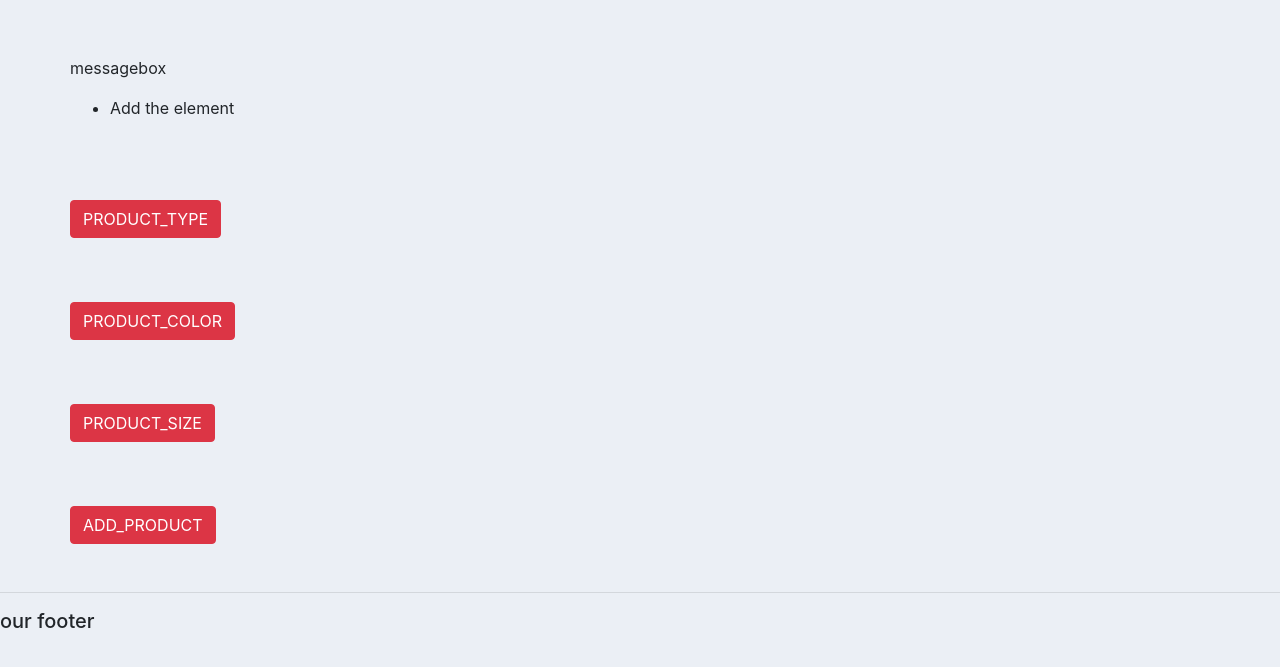
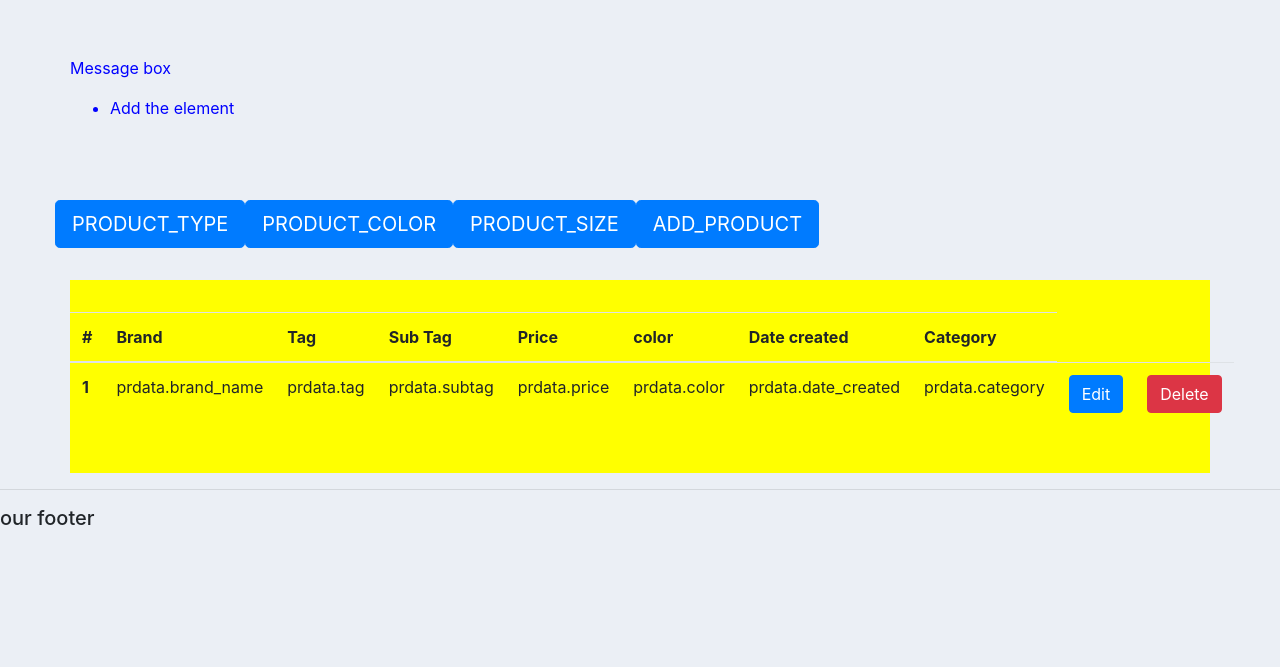
Before and after one commit to ankitrrock/women_fashion, a Django app: page /data/product/ in a window 1280 px wide. Shown: the part 59-726 px from the top of the page. Run offline with Django 3.2, Linux system fonts and the light colour scheme; a user stored in the database is signed in; data comes from the database, SQL or seed files in the repository; tables that the repository leaves empty hold one stand-in row (values such as "Sample post"); some libraries are stand-ins or nearby versions.

Commit message:
add product from front end cms and also see the all product data in cms

```diff
--- a/product/admin.py
+++ b/product/admin.py
@@ -1,9 +1,9 @@
 from django.contrib import admin
-
 # Register your models here.
-from .models import Product, Order, Tag, Color, Size
+from .models import Product, Order, Tag, Color, Size, Subtag
 admin.site.register(Color)
 admin.site.register(Product)
 admin.site.register(Order)
 admin.site.register(Tag)
 admin.site.register(Size)
+admin.site.register(Subtag)
--- a/product/models.py
+++ b/product/models.py
@@ -1,11 +1,14 @@
 from django.conf import settings
 from django.db import models
-from django.utils.timezone import now
-
-
 # Create your models here.
 
 class Tag(models.Model):
+    name = models.CharField(max_length=200, null=True)
+
+    def __str__(self):
+        return self.name
+class Subtag(models.Model):
+    tag = models.ForeignKey(Tag, on_delete=models.CASCADE)
     name = models.CharField(max_length=200, null=True)
 
     def __str__(self):
@@ -28,18 +31,19 @@ class Product(models.Model):
         ('indoor', 'indoor'),
         ('out door', 'out door'),
     )
-    name = models.CharField(max_length=200, null=True)
+    brand_name = models.CharField(max_length=200, null=True, blank=True)
+    tag = models.ForeignKey(Tag, on_delete=models.SET_NULL, null=True)
+    subtag = models.ForeignKey(Subtag, on_delete=models.SET_NULL, null=True)
     p_image = models.ImageField(upload_to='products', null=True, blank=True)
     price = models.FloatField(null=True, blank=True)
     category = models.CharField(max_length=200, null=True, choices=CATEGORY)
     description = models.CharField(max_length=200, null=True)
-    tags = models.ManyToManyField(Tag,)
     color = models.OneToOneField(Color, on_delete=models.CASCADE)
     size = models.OneToOneField(Size, on_delete=models.CASCADE)
     date_created = models.DateTimeField(auto_now_add=True, null=True)
 
     def __str__(self):
-        return self.name
+        return self.brand_name
 
 
 class Order(models.Model):
--- a/product/views.py
+++ b/product/views.py
@@ -4,6 +4,7 @@ from django.contrib import messages
 from django.contrib.auth.decorators import login_required
 from appmart.forms import CreateUserForm
 from product.forms import TagForm, ColorForm, SizeForm, ProductForm
+from product.models import Product
 
 def registerPage(request):
 	if request.user.is_authenticated:
@@ -76,12 +77,15 @@ def product(request):
 		colorform = ColorForm()
 		sizeform = SizeForm()
 		productform = ProductForm()
+		data = Product.objects.all()
 	messages.success(request, 'Add the element')
 	return render(request, 'product.html', {
 		'tagform': tagform,
 		'colorform': colorform,
 		'sizeform': sizeform,
 		'productform': productform,
+		'data': data
+
 
 	})
 
--- a/templates/product.html
+++ b/templates/product.html
@@ -3,8 +3,8 @@
 {% block content %}
 <br>
 <!---- button  ----->
-<div class="container">
-  <p>messagebox</p>
+<div class="container" style="color:blue">
+  <p class="align-center">Message box</p>
   {% if messages %}
     <ul class="messages">
       {% for message in messages %}
@@ -15,17 +15,14 @@
 
 </div>
 <div class="container">
-  <button type="button" class="btn btn-danger" data-toggle="modal" data-target="#form">PRODUCT_TYPE</button>
+  <div class="row">
+  <button type="button" class="btn btn-primary btn-lg" data-toggle="modal" data-target="#form">PRODUCT_TYPE</button>
+  <button type="button" class="btn btn-primary btn-lg" data-toggle="modal" data-target="#color">PRODUCT_COLOR</button>
+  <button type="button" class="btn btn-primary btn-lg" data-toggle="modal" data-target="#size">PRODUCT_SIZE</button>
+  <button type="button" class="btn btn-primary btn-lg" data-toggle="modal" data-target="#product">ADD_PRODUCT</button>
+  </div>
 </div>
-<div class="container">
-  <button type="button" class="btn btn-danger" data-toggle="modal" data-target="#color">PRODUCT_COLOR</button>
-</div>
-<div class="container">
-  <button type="button" class="btn btn-danger" data-toggle="modal" data-target="#size">PRODUCT_SIZE</button>
-</div>
-<div class="container">
-  <button type="button" class="btn btn-danger" data-toggle="modal" data-target="#product">ADD_PRODUCT</button>
-</div>
+
 <!----- end button ------>
 <!--- add model 1 --->
 <div class="modal fade" id="form" tabindex="-1" role="dialog" aria-labelledby="exampleModalLabel" aria-hidden="true">
@@ -124,4 +121,38 @@
   </div>
 </div>
 <!--- edd model 4--->
+<div class="container" style="background-color:yellow;">
+  <table class="table">
+  <thead>
+    <tr>
+      <th scope="col">#</th>
+      <th scope="col">Brand</th>
+      <th scope="col">Tag</th>
+      <th scope="col">Sub Tag</th>
+      <th scope="col">Price</th>
+      <th scope="col">color</th>
+      <th scope="col">Date created</th>
+      <th scope="col">Category</th>
+    </tr>
+  </thead>
+  <tbody>
+    <tr>
+      {% for prdata in data %}
+      <th scope="row">1</th>
+      <td>prdata.brand_name</td>
+      <td>prdata.tag</td>
+      <td>prdata.subtag</td>
+      <td>prdata.price</td>
+      <td>prdata.color</td>
+      <td>prdata.date_created</td>
+      <td>prdata.category</td>
+      <td><button type="button" class="btn btn-primary">Edit</button></td>
+      <td><button type="button" class="btn btn-danger">Delete</button></td>
+      {% endfor %}
+    </tr>
+    <tr>
+
+  </tbody>
+</table>
+</div>
 {% endblock %}
```
Also changed, not shown: db.sqlite3, product/forms.py (line endings or trailing spaces), product/migrations/0011_auto_20200518_0906.py (added), product/migrations/0012_auto_20200518_0910.py (added), product/migrations/0013_auto_20200518_1139.py (added), 2 other files.
